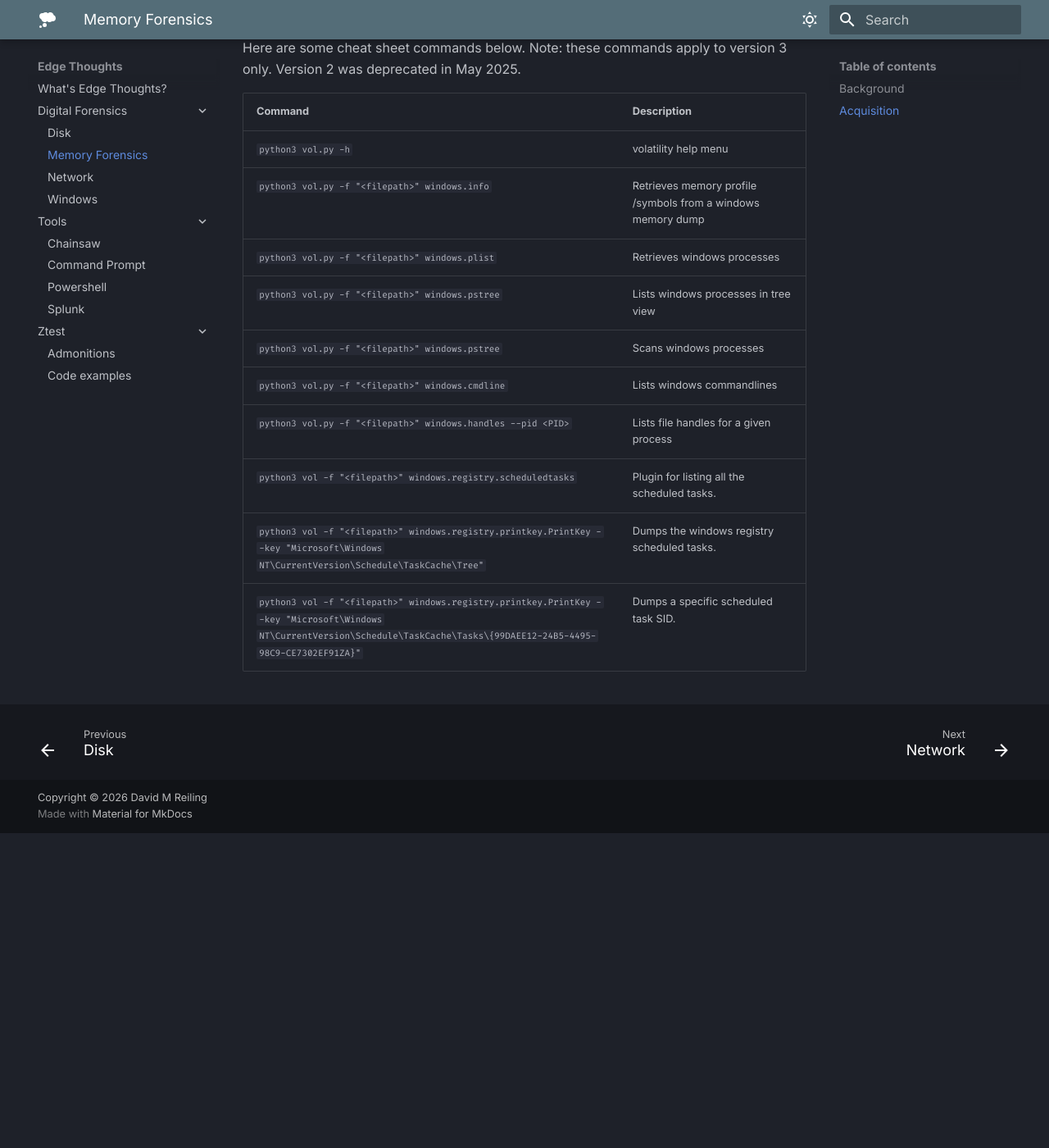
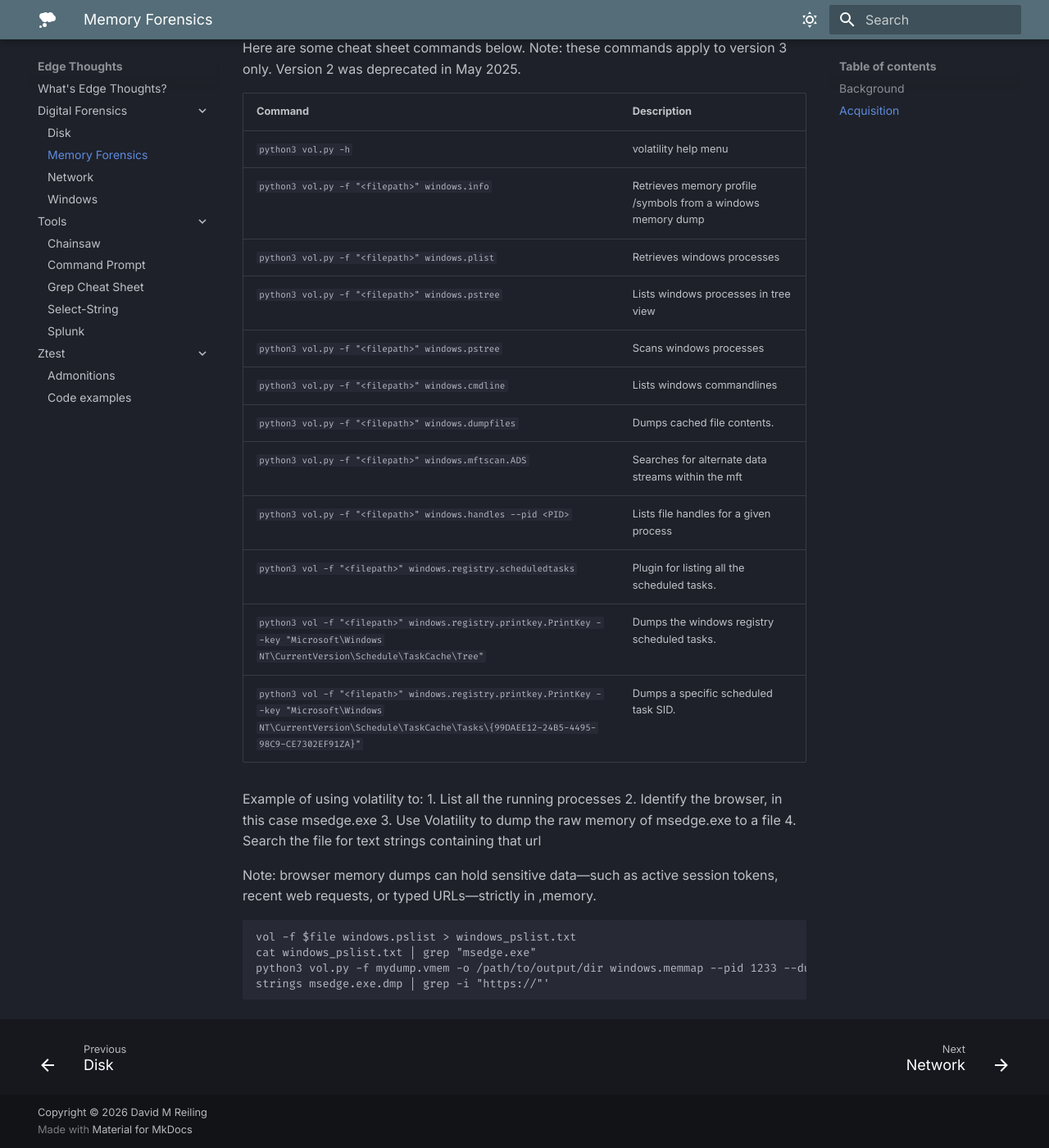
Before and after one commit to halfbackflip/edgethoughts, an MkDocs documentation site: the page built from docs/Digital Forensics/Memory.md, in a window 1280 px wide and 1400 px high, scrolled down 2745 px. Shown: the whole window at 82% size. Built offline with MkDocs 1.6.1 and Material for MkDocs 9.7.7, drawn with Linux system fonts in a browser that asks for light colours; before the commit the page ends 3761 px from its top, so only the background shows below that.

Commit message:
Added Select-String and Grep

````diff
--- a/docs/Digital Forensics/Memory.md
+++ b/docs/Digital Forensics/Memory.md
@@ -68,7 +68,23 @@
 | `python3 vol.py -f "<filepath>" windows.pstree` | Lists windows processes in tree view |
 | `python3 vol.py -f "<filepath>" windows.pstree` | Scans windows processes |
 | `python3 vol.py -f "<filepath>" windows.cmdline` | Lists windows commandlines |
+| `python3 vol.py -f "<filepath>" windows.dumpfiles` | Dumps cached file contents. |
+| `python3 vol.py -f "<filepath>" windows.mftscan.ADS` | Searches for alternate data streams within the mft |
 | `python3 vol.py -f "<filepath>" windows.handles --pid <PID>` | Lists file handles for a given process |
 | `python3 vol -f "<filepath>"  windows.registry.scheduledtasks` | Plugin for listing all the scheduled tasks. |
 | `python3 vol -f "<filepath>"  windows.registry.printkey.PrintKey --key "Microsoft\Windows NT\CurrentVersion\Schedule\TaskCache\Tree"` | Dumps the windows registry scheduled tasks. |
 | `python3 vol -f "<filepath>"  windows.registry.printkey.PrintKey --key "Microsoft\Windows NT\CurrentVersion\Schedule\TaskCache\Tasks\{99DAEE12-24B5-4495-98C9-CE7302EF91ZA}"` | Dumps a specific scheduled task SID. |
+
+Example of using volatility to:
+1. List all the running processes
+2. Identify the browser, in this case msedge.exe
+3. Use Volatility to dump the raw memory of msedge.exe to a file
+4. Search the file for text strings containing that url
+
+Note: browser memory dumps can hold sensitive data—such as active session tokens, recent web requests, or typed URLs—strictly in ,memory.
+```
+vol -f $file windows.pslist > windows_pslist.txt
+cat windows_pslist.txt | grep "msedge.exe"
+python3 vol.py -f mydump.vmem -o /path/to/output/dir windows.memmap --pid 1233 --dump
+strings msedge.exe.dmp | grep -i "https://"'
+```
````
Also changed, not shown: docs/Tools/Command Prompt.md (+25 -0 lines), docs/Tools/Grep.md (added, +13 -0 lines), docs/Tools/Powershell.md (+13 -0 lines).
